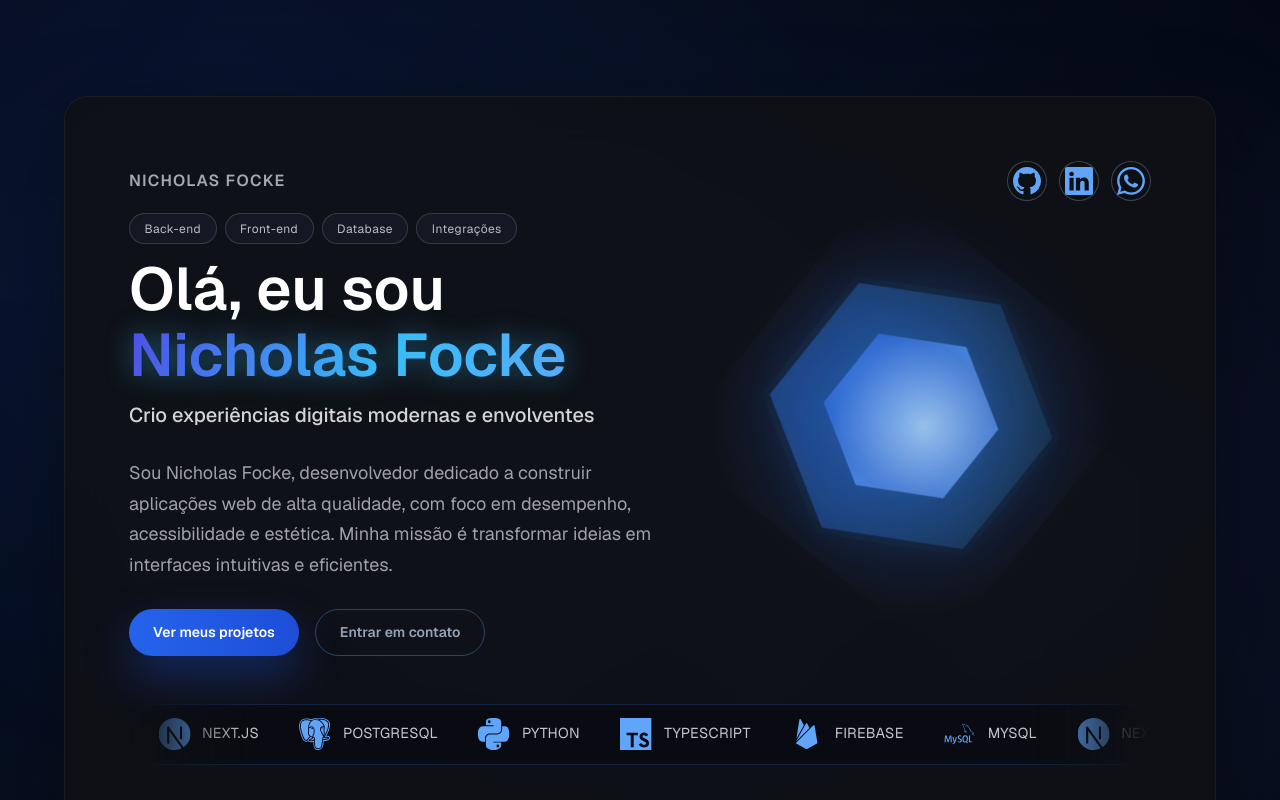
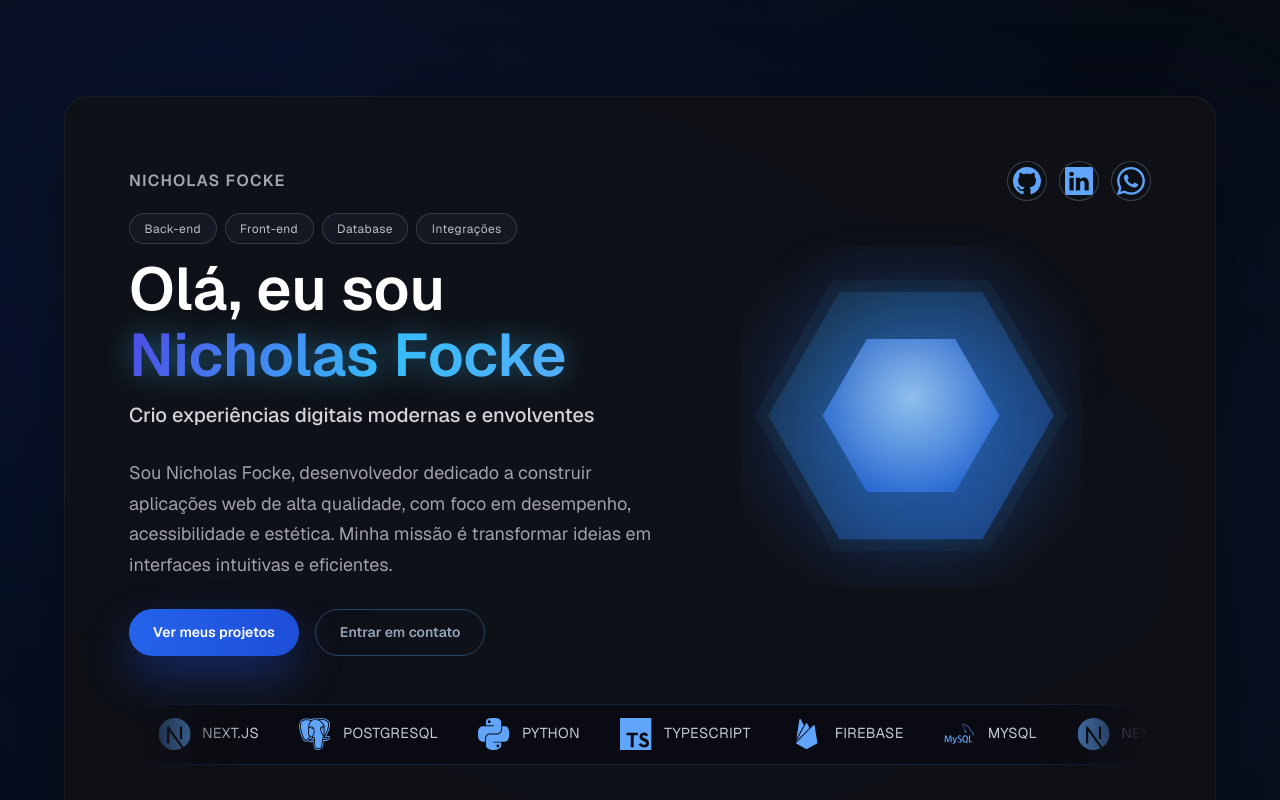
Before and after one commit to nicholasfocke/PortfolioNicholas, a Next.js app: page / in a window 1280 px wide. Shown: the top 800 px of the page. Built offline with nearby package versions, Linux system fonts and the light colour scheme.

Commit message:
Remove heavy hero animations for smoother feel

```diff
--- a/src/app/globals.css
+++ b/src/app/globals.css
@@ -36,8 +36,8 @@ body::after {
   background-repeat: no-repeat;
   /* Raise z-index so pseudo-elements are painted above the page background but below main content */
   z-index: 0;
-  /* Increase opacity para tornar as ondas levemente mais visíveis */
-  opacity: 0.1;
+  /* Opacidade menor para reduzir distrações e custo de repintura */
+  opacity: 0.06;
   /* Control default positioning/sizing of the layered backgrounds (individual rules may override) */
   background-position: 20% 30%, 80% 70%, center top;
   background-size: auto, auto, 160% 40%;
--- a/src/app/page.module.css
+++ b/src/app/page.module.css
@@ -31,12 +31,10 @@
 .page::before {
   /* Kept a soft radial overlay for depth; main wave SVGs live in body::before/after now */
   background-image: radial-gradient(120% 120% at 50% 0%, rgba(20, 26, 34, 0.35), rgba(5, 7, 13, 0.9));
-  animation: waveDrift 22s ease-in-out infinite; /* subtle movement of overlay */
 }
 
 .page::after {
   background-image: radial-gradient(140% 120% at 20% 80%, rgba(14, 18, 24, 0.28), rgba(5, 7, 13, 0.95));
-  animation: waveDriftAlt 28s ease-in-out infinite;
 }
 
 /* Container central que limita a largura e aplica preenchimentos responsivos. */
@@ -212,7 +210,6 @@
   border-radius: 32px;
   background: radial-gradient(60% 60% at 50% 50%, rgba(59, 130, 246, 0.25), rgba(15, 23, 42, 0));
   filter: drop-shadow(0 0 22px rgba(37, 99, 235, 0.35));
-  animation: orbitDrift 16s linear infinite;
   margin-bottom: 70px;
 }
 
@@ -232,7 +229,6 @@
   inset: 4%;
   clip-path: polygon(25% 6.7%, 75% 6.7%, 100% 50%, 75% 93.3%, 25% 93.3%, 0% 50%);
   background: radial-gradient(65% 65% at 50% 50%, rgba(56, 189, 248, 0.18), rgba(15, 23, 42, 0));
-  animation: hexPulse 6s ease-in-out infinite;
 }
 
 .hexCore {
@@ -243,7 +239,6 @@
   clip-path: polygon(25% 6.7%, 75% 6.7%, 100% 50%, 75% 93.3%, 25% 93.3%, 0% 50%);
   background: radial-gradient(60% 60% at 50% 40%, rgba(191, 219, 254, 0.8), rgba(37, 99, 235, 0.65));
   box-shadow: inset 0 0 22px rgba(59, 130, 246, 0.65), 0 0 45px rgba(56, 189, 248, 0.4);
-  animation: hexGlow 8s ease-in-out infinite;
 }
 
 @media (min-width: 1024px) {
@@ -307,7 +302,6 @@
   -webkit-text-fill-color: transparent;
   color: transparent;
   filter: drop-shadow(0 0 14px rgba(56, 189, 248, 0.45));
-  animation: heroPulse 6s ease-in-out infinite;
 }
 
 /* Subtítulo com contraste suave. */
@@ -682,48 +676,6 @@
   background-color: rgba(59, 130, 246, 0.1);
 }
 
-/* Animações compartilhadas. */
-@keyframes orbitDrift {
-  0% {
-    transform: rotate(0deg);
-  }
-  100% {
-    transform: rotate(360deg);
-  }
-}
-
-@keyframes hexPulse {
-  0%,
-  100% {
-    opacity: 0.55;
-    transform: scale(0.96);
-  }
-  50% {
-    opacity: 0.9;
-    transform: scale(1.04);
-  }
-}
-
-@keyframes hexGlow {
-  0%,
-  100% {
-    box-shadow: inset 0 0 18px rgba(59, 130, 246, 0.5), 0 0 32px rgba(56, 189, 248, 0.35);
-  }
-  50% {
-    box-shadow: inset 0 0 28px rgba(125, 211, 252, 0.75), 0 0 56px rgba(56, 189, 248, 0.6);
-  }
-}
-
-@keyframes heroPulse {
-  0%,
-  100% {
-    background-position: 0% 50%;
-  }
-  50% {
-    background-position: 100% 50%;
-  }
-}
-
 @keyframes marqueeScroll {
   0% {
     transform: translateX(0);
@@ -732,35 +684,3 @@
     transform: translateX(-50%);
   }
 }
-
-@keyframes waveDrift {
-  0% {
-    transform: translate3d(-5%, -3%, 0) scale(1.05);
-    background-position: 0 0, 0 0;
-  }
-  50% {
-    transform: translate3d(4%, 2%, 0) scale(1.07);
-    background-position: 0 0, 180px 120px;
-  }
-  100% {
-    transform: translate3d(-3%, -4%, 0) scale(1.05);
-    background-position: 0 0, 360px 0;
-  }
-}
-
-@keyframes waveDriftAlt {
-  0% {
-    transform: translate3d(4%, 3%, 0) scale(1.02);
-    background-position: 0 0, 0 0;
-  }
-  50% {
-    transform: translate3d(-2%, -1%, 0) scale(1.08);
-    background-position: 0 0, -220px 160px;
-  }
-  100% {
-    transform: translate3d(3%, 4%, 0) scale(1.02);
-    background-position: 0 0, -440px 0;
-  }
-}
-
-/* Removed animation keyframes for static gradient */
```
Also changed, not shown: 1 other file (tests, documents, lock files or other folders).
